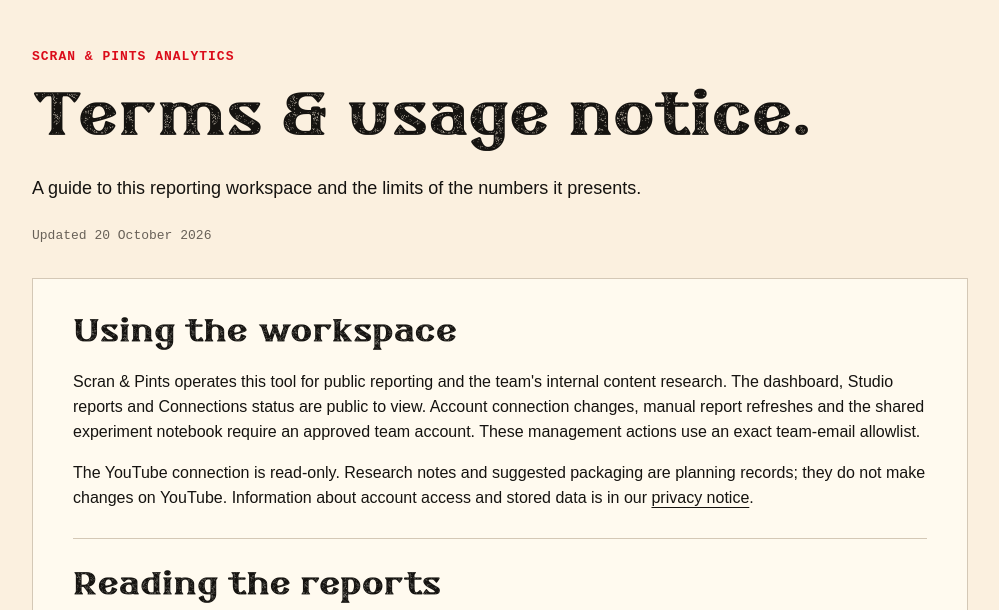
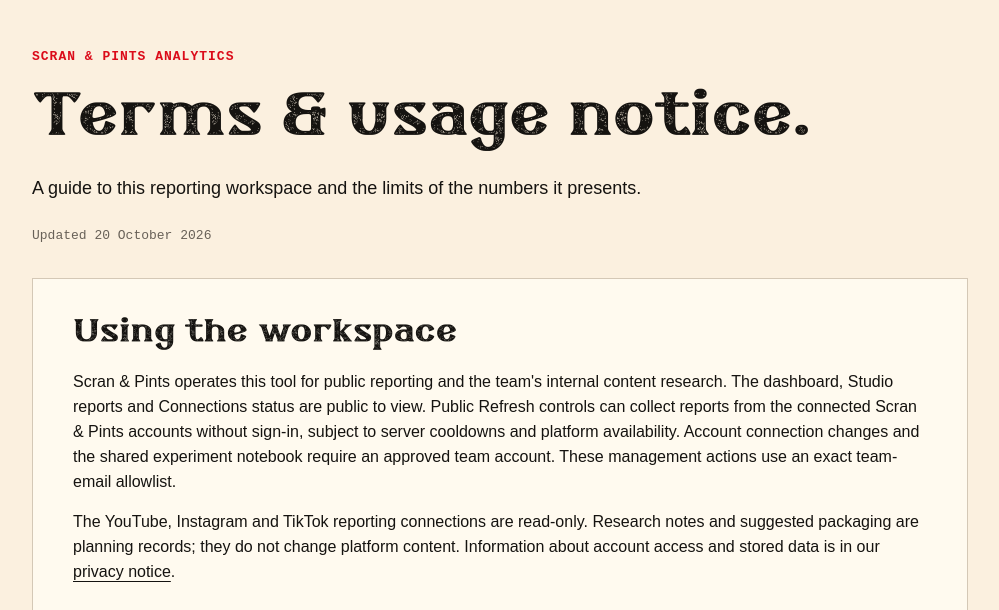
Before and after one commit to jordymaui/scran-pints-analytics, a website: page terms.html in a window 1280 px wide. Shown: the part 125-735 px from the top of the page, without its empty margins (140-1139 px from the left). Drawn offline with Linux system fonts and the light colour scheme.

Commit message:
Clarify public reporting refresh access in terms

```diff
--- a/terms.html
+++ b/terms.html
@@ -10,7 +10,7 @@
   <p class="intro">A guide to this reporting workspace and the limits of the numbers it presents.</p>
   <p class="updated">Updated 20 October 2026</p>
   <div class="notice-body">
-    <section><h2>Using the workspace</h2><p>Scran &amp; Pints operates this tool for public reporting and the team's internal content research. The dashboard, Studio reports and Connections status are public to view. Account connection changes, manual report refreshes and the shared experiment notebook require an approved team account. These management actions use an exact team-email allowlist.</p><p>The YouTube connection is read-only. Research notes and suggested packaging are planning records; they do not make changes on YouTube. Information about account access and stored data is in our <a href="/privacy.html">privacy notice</a>.</p></section>
+    <section><h2>Using the workspace</h2><p>Scran &amp; Pints operates this tool for public reporting and the team's internal content research. The dashboard, Studio reports and Connections status are public to view. Public Refresh controls can collect reports from the connected Scran &amp; Pints accounts without sign-in, subject to server cooldowns and platform availability. Account connection changes and the shared experiment notebook require an approved team account. These management actions use an exact team-email allowlist.</p><p>The YouTube, Instagram and TikTok reporting connections are read-only. Research notes and suggested packaging are planning records; they do not change platform content. Information about account access and stored data is in our <a href="/privacy.html">privacy notice</a>.</p></section>
     <section><h2>Reading the reports</h2><p>Metrics come from dated platform reports or labelled historical records. Public YouTube reports include selected channel and Shorts aggregate and daily performance, with separate dates for public lifetime counters. A daily performance value is activity for that reporting date; a lifetime counter is a total observed at capture. Unavailable daily metrics are not reconstructed from period totals. Shorts are included in all-format channel performance and must not be added to those totals.</p><p>Platforms may revise counts, delay reports or withhold unavailable metrics. Check each source's coverage, capture date and definitions before comparing results. Different platforms' views do not represent a deduplicated audience.</p><p>Channel performance does not, by itself, prove sponsor exposure, conversions or return on investment. Campaign claims require their own attribution and evidence. This tool does not guarantee financial or campaign results.</p></section>
     <section><h2>Platform services</h2><p>The application uses YouTube API Services. Use of those features is subject to the <a href="https://www.youtube.com/t/terms" target="_blank" rel="noreferrer">YouTube Terms of Service</a> and applicable <a href="https://developers.google.com/youtube/terms/api-services-terms-of-service" target="_blank" rel="noreferrer">YouTube API Services Terms of Service</a>. Google's services have their own <a href="https://policies.google.com/terms" target="_blank" rel="noreferrer">Terms of Service</a> and <a href="https://policies.google.com/privacy" target="_blank" rel="noreferrer">Privacy Policy</a>.</p><p>Scran &amp; Pints Analytics is operated by Scran &amp; Pints. It is not endorsed or certified by Google or YouTube.</p></section>
     <section><h2>Questions or corrections</h2><p>Contact <a href="mailto:team@scranpints.com">team@scranpints.com</a> about access, a reporting discrepancy, a privacy request or this notice. Include the relevant page and reporting date so the team can review the source.</p></section>
```
